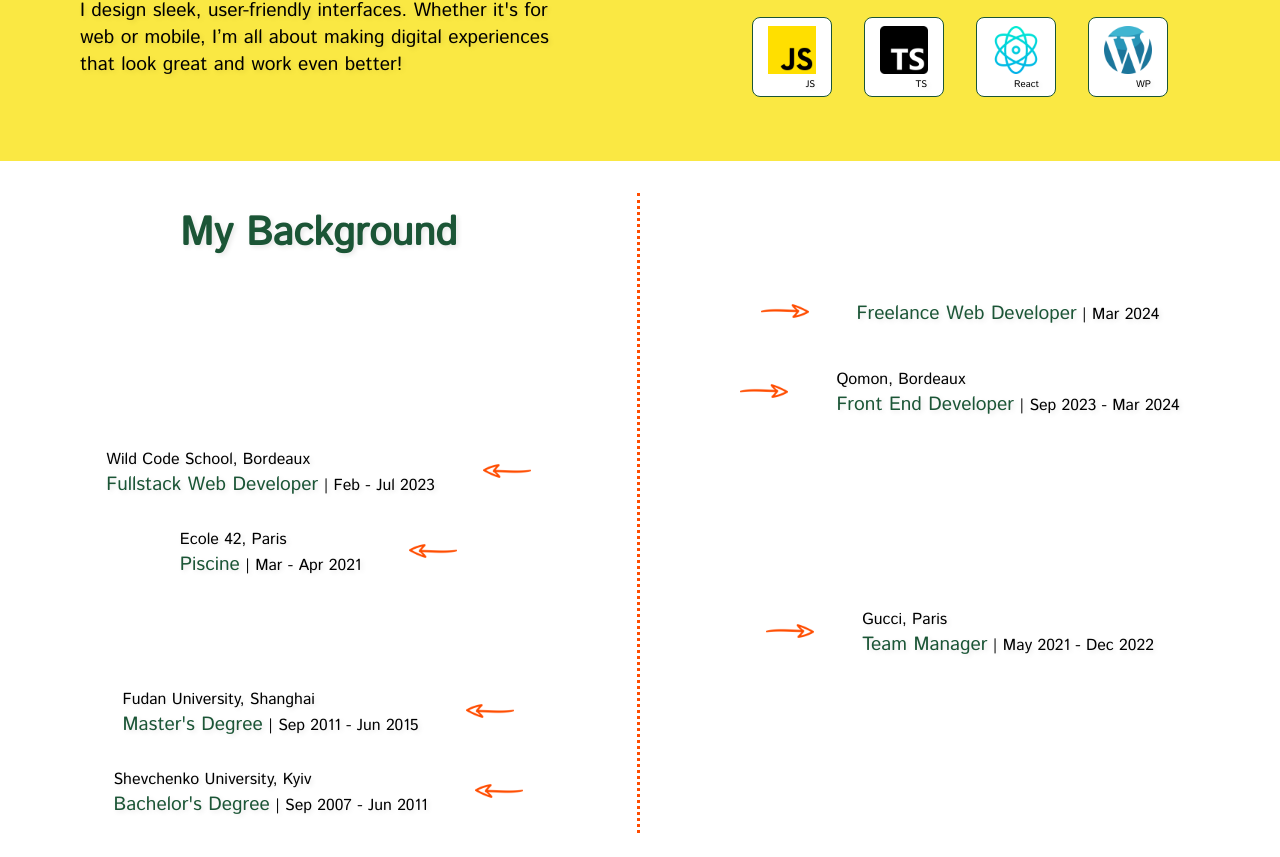
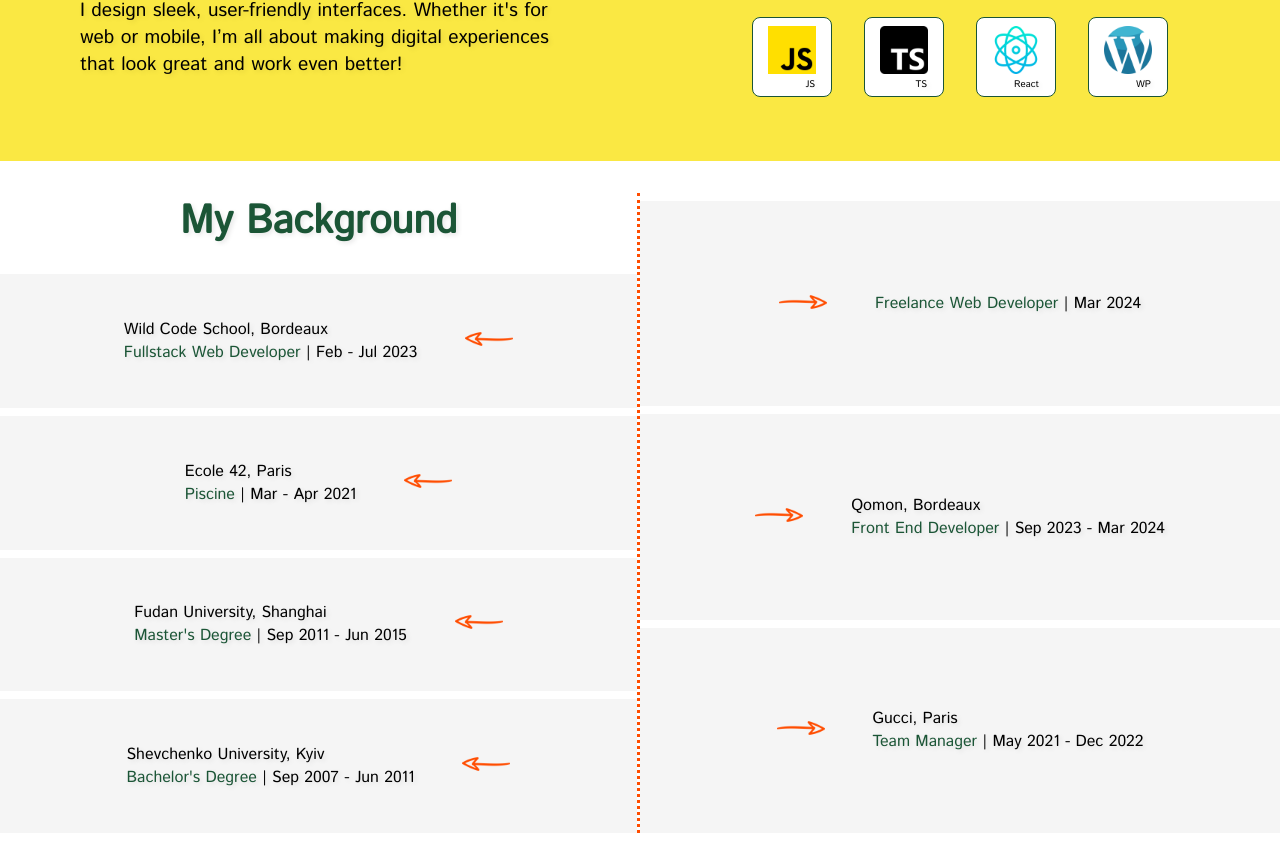
Before and after one commit to Nevalyashka09/nevalyashka09.github.io, a React (Create React App) app: page / in a window 1280 px wide. Shown: the part 703-1560 px from the top of the page. Built offline with nearby package versions, Linux system fonts and the light colour scheme.

Commit message:
home page - section three - timeline - part 2

```diff
--- a/src/pages/HomePage.js
+++ b/src/pages/HomePage.js
@@ -23,6 +23,83 @@ const cards = [
   { name: "React", src: react },
   { name: "WP", src: wordpress },
 ];
+
+const educationData = [
+  {
+    date: "Feb - Jul 2023",
+    position: "Fullstack Web Developer",
+    company: "Wild Code School, Bordeaux",
+    arrow: arrowLeft,
+  },
+  {
+    date: "Mar - Apr 2021",
+    position: "Piscine",
+    company: "Ecole 42, Paris",
+    arrow: arrowLeft,
+  },
+  {
+    date: "Sep 2011 - Jun 2015",
+    position: "Master's Degree",
+    company: "Fudan University, Shanghai",
+    arrow: arrowLeft,
+  },
+  {
+    date: "Sep 2007 - Jun 2011",
+    position: "Bachelor's Degree",
+    company: "Shevchenko University, Kyiv",
+    arrow: arrowLeft,
+  },
+];
+
+const experienceData = [
+  {
+    date: "Mar 2024",
+    position: "Freelance Web Developer",
+    arrow: arrowRight,
+    reverse: true,
+  },
+  {
+    date: "Sep 2023 - Mar 2024",
+    position: "Front End Developer",
+    company: "Qomon, Bordeaux",
+    arrow: arrowRight,
+  },
+  {
+    date: "May 2021 - Dec 2022",
+    position: "Team Manager",
+    company: "Gucci, Paris",
+    arrow: arrowRight,
+  },
+];
+
+const TimelineEntry = ({
+  date,
+  position,
+  company,
+  arrow = false,
+  arrowPosition = "after",
+}) => (
+  <div className="timeline">
+    {arrow && arrowPosition === "before" && (
+      <div>
+        <img src={arrow} alt="Arrow" className="arrow" />
+      </div>
+    )}
+    <div style={{ display: "flex", flexDirection: "column" }}>
+      <p className="p-istok" style={{ fontSize: "1rem" }}>
+        {company}
+      </p>
+      <p className="p-istok" style={{ fontSize: "1rem" }}>
+        <span style={{ color: "#1b5536" }}>{position}</span> | {date}
+      </p>
+    </div>
+    {arrow && arrowPosition === "after" && (
+      <div>
+        <img src={arrow} alt="Arrow" className="arrow" />
+      </div>
+    )}
+  </div>
+);
 
 const TechCard = ({ name, src }) => (
   <div className="techno-card">
@@ -98,170 +175,31 @@ const HomePage = () => {
       </section>
       <section className="background">
         <div className="education">
-          <div
-            class="timeline"
-            style={{
-              display: "flex",
-              justifyContent: "center",
-              alignItems: "center",
-            }}
-          >
+          <div className="timeline-header">
             <h1>My Background</h1>
           </div>
-          <div class="timeline"></div>
-          <div class="timeline"></div>
-          <div class="timeline">
-            <div
-              style={{
-                display: "flex",
-                flexDirection: "column",
-              }}
-            >
-              <p className="p-istok" style={{ fontSize: "1rem" }}>
-                Wild Code School, Bordeaux
-              </p>
-              <p className="p-istok" style={{ fontSize: "1rem" }}>
-                <span style={{ color: "#1b5536", fontSize: "1.2rem" }}>
-                  Fullstack Web Developer
-                </span>{" "}
-                | Feb - Jul 2023
-              </p>
-            </div>
-            <div>
-              <img src={arrowLeft} alt="Arrow" className="arrow" />
-            </div>
-          </div>
-          <div class="timeline">
-            <div
-              style={{
-                display: "flex",
-                flexDirection: "column",
-              }}
-            >
-              <p className="p-istok" style={{ fontSize: "1rem" }}>
-                Ecole 42, Paris
-              </p>
-              <p className="p-istok" style={{ fontSize: "1rem" }}>
-                <span style={{ color: "#1b5536", fontSize: "1.2rem" }}>
-                  Piscine
-                </span>{" "}
-                | Mar - Apr 2021
-              </p>
-            </div>
-            <div>
-              <img src={arrowLeft} alt="Arrow" className="arrow" />
-            </div>
-          </div>
-          <div class="timeline"></div>
-          <div class="timeline">
-            <div
-              style={{
-                display: "flex",
-                flexDirection: "column",
-              }}
-            >
-              <p className="p-istok" style={{ fontSize: "1rem" }}>
-                Fudan University, Shanghai
-              </p>
-              <p className="p-istok" style={{ fontSize: "1rem" }}>
-                <span style={{ color: "#1b5536", fontSize: "1.2rem" }}>
-                  Master's Degree
-                </span>{" "}
-                | Sep 2011 - Jun 2015
-              </p>
-            </div>
-            <div>
-              <img src={arrowLeft} alt="Arrow" className="arrow" />
-            </div>
-          </div>
-          <div class="timeline">
-            <div
-              style={{
-                display: "flex",
-                flexDirection: "column",
-              }}
-            >
-              <p className="p-istok" style={{ fontSize: "1rem" }}>
-                Shevchenko University, Kyiv
-              </p>
-              <p className="p-istok" style={{ fontSize: "1rem" }}>
-                <span style={{ color: "#1b5536", fontSize: "1.2rem" }}>
-                  Bachelor's Degree
-                </span>{" "}
-                | Sep 2007 - Jun 2011
-              </p>
-            </div>
-            <div>
-              <img src={arrowLeft} alt="Arrow" className="arrow" />
-            </div>
-          </div>
+          {educationData.map((entry, index) => (
+            <TimelineEntry
+              key={index}
+              date={entry.date}
+              position={entry.position}
+              company={entry.company}
+              arrow={entry.arrow}
+              arrowPosition="after"
+            />
+          ))}
         </div>
         <div className="experience">
-          <div class="timeline"></div>
-          <div class="timeline">
-            <div>
-              <img src={arrowRight} alt="Arrow" className="arrow" />
-            </div>
-            <div
-              style={{
-                display: "flex",
-                flexDirection: "column",
-              }}
-            >
-              <p className="p-istok" style={{ fontSize: "1rem" }}>
-                <span style={{ color: "#1b5536", fontSize: "1.2rem" }}>
-                  Freelance Web Developer
-                </span>{" "}
-                | Mar 2024
-              </p>
-            </div>
-          </div>
-          <div class="timeline">
-            <div>
-              <img src={arrowRight} alt="Arrow" className="arrow" />
-            </div>
-            <div
-              style={{
-                display: "flex",
-                flexDirection: "column",
-              }}
-            >
-              <p className="p-istok" style={{ fontSize: "1rem" }}>
-                Qomon, Bordeaux
-              </p>
-              <p className="p-istok" style={{ fontSize: "1rem" }}>
-                <span style={{ color: "#1b5536", fontSize: "1.2rem" }}>
-                  Front End Developer
-                </span>{" "}
-                | Sep 2023 - Mar 2024
-              </p>
-            </div>
-          </div>
-          <div class="timeline"></div>
-          <div class="timeline"></div>
-          <div class="timeline">
-            <div>
-              <img src={arrowRight} alt="Arrow" className="arrow" />
-            </div>
-            <div
-              style={{
-                display: "flex",
-                flexDirection: "column",
-              }}
-            >
-              <p className="p-istok" style={{ fontSize: "1rem" }}>
-                Gucci, Paris
-              </p>
-              <p className="p-istok" style={{ fontSize: "1rem" }}>
-                <span style={{ color: "#1b5536", fontSize: "1.2rem" }}>
-                  Team Manager
-                </span>{" "}
-                | May 2021 - Dec 2022
-              </p>
-            </div>
-          </div>
-          <div class="timeline"></div>
-          <div class="timeline"></div>
+          {experienceData.map((entry, index) => (
+            <TimelineEntry
+              key={index}
+              date={entry.date}
+              position={entry.position}
+              company={entry.company}
+              arrow={entry.arrow}
+              arrowPosition="before"
+            />
+          ))}
         </div>
       </section>
     </section>
--- a/src/styles/homePage.scss
+++ b/src/styles/homePage.scss
@@ -121,9 +121,18 @@
   gap: 3rem;
   justify-content: center;
   align-items: center;
+  background-color: whitesmoke;
+  margin: 0.5rem 0 0 0;
 }
 
 .arrow {
   height: 3rem;
   width: 3rem;
 }
+
+.timeline-header {
+  display: flex;
+  justify-content: center;
+  align-items: center;
+  margin-bottom: 1rem;
+}
```
